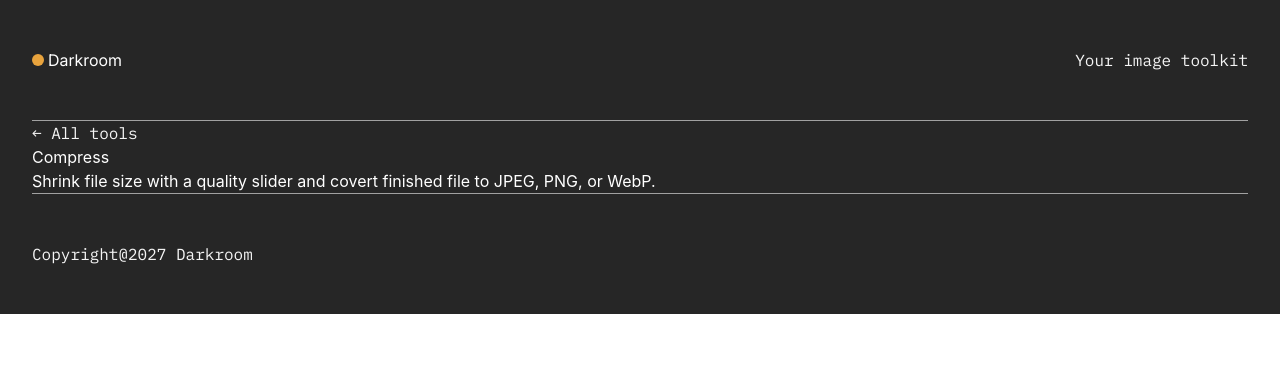
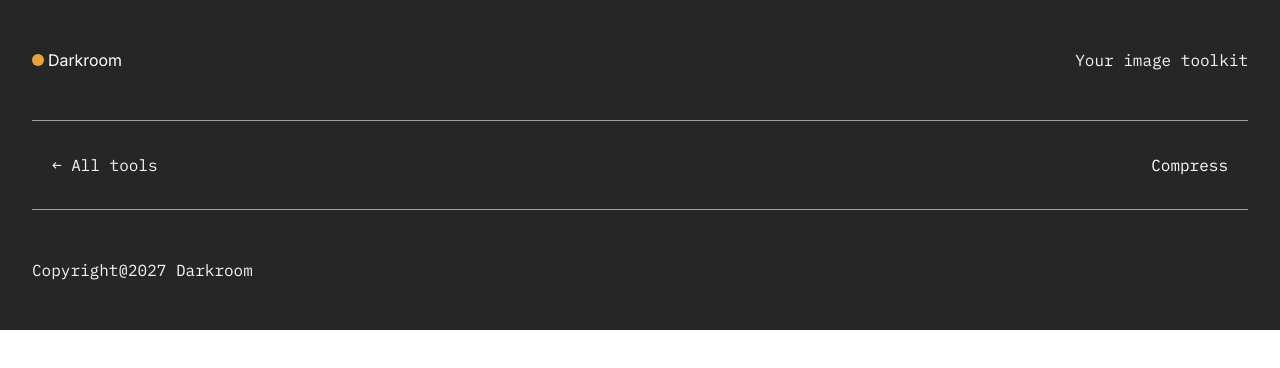
Before and after one commit to ibrahimhere47/Darkroom-v2, a React (Vite) app: page /tools/compress in a window 1280 px wide. Shown: the top 368 px of the page. Built offline with nearby package versions, Linux system fonts and the light colour scheme.

Commit message:
Reorganized and added ToolPageHeader component

```diff
--- a/src/components/tool-page-comps/FirstToolAppearance.jsx
+++ b/src/components/tool-page-comps/ToolPageFirstLook.jsx
@@ -3,6 +3,7 @@ import { useParams, Link } from 'react-router-dom'
 import Layout from '../Layout'
 import { getTool } from '../../tools/toolsRegistry'
 import ToolPageNotFound from './ToolPageNotFound'
+import ToolPageHeader from './ToolPageHeader'
 
 const FirstToolAppearance = () => {
     const { toolId } = useParams()
@@ -12,13 +13,7 @@ const FirstToolAppearance = () => {
 
     return (
         <Layout>
-        <div className="tool-page-header">
-            <Link to="/" className="back-link mono">
-            ← All tools
-            </Link>
-            <h1>{tool.name}</h1>
-            <p>{tool.tagline}</p>
-        </div>
+        <ToolPageHeader />
         <Suspense fallback={<p className="mono">Loading tool…</p>}>
             <div></div>
         </Suspense>
--- /dev/null
+++ b/src/components/tool-page-comps/ToolPageHeader.jsx
@@ -0,0 +1,21 @@
+import React from 'react'
+import { Link, useParams } from 'react-router-dom'
+import { getTool } from '../../tools/toolsRegistry'
+
+const ToolPageHeader = () => {
+    const { toolId } = useParams()
+    const tool = getTool(toolId)
+
+    return (
+        <div className="flex my-8 px-5 justify-between items-center">
+            <Link to="/" className="mono">
+            ← All tools
+            </Link>
+            <div className='flex gap-4 items-center'>
+                <h1 className='font-mono'>{tool.name}</h1>
+            </div>
+        </div>
+    )
+}
+
+export default ToolPageHeader
--- a/src/pages/ToolPage.jsx
+++ b/src/pages/ToolPage.jsx
@@ -2,8 +2,9 @@ import { Suspense, useState } from 'react'
 import { Link, useParams } from 'react-router-dom'
 import { getTool } from '../tools/toolsRegistry.js'
 import Layout from '../components/Layout.jsx'
-import FirstToolAppearance from '../components/tool-page-comps/FirstToolAppearance.jsx'
+import FirstToolAppearance from '../components/tool-page-comps/ToolPageFirstLook.jsx'
 import ToolPageNotFound from '../components/tool-page-comps/ToolPageNotFound.jsx'
+import ToolPageHeader from '../components/tool-page-comps/ToolPageHeader.jsx'
 import { CornerUpLeft, Frown } from 'lucide-react'
 
 const ToolPage = () => {
@@ -26,13 +27,7 @@ const ToolPage = () => {
 
     return (
         <Layout>
-        <div className="tool-page-header">
-            <Link to="/" className="back-link mono">
-            ← All tools
-            </Link>
-            <h1>{tool.name}</h1>
-            <p>{tool.tagline}</p>
-        </div>
+        <ToolPageHeader />
         <Suspense fallback={<p className="mono">Loading tool…</p>}>
             <Tool />
         </Suspense>
```
